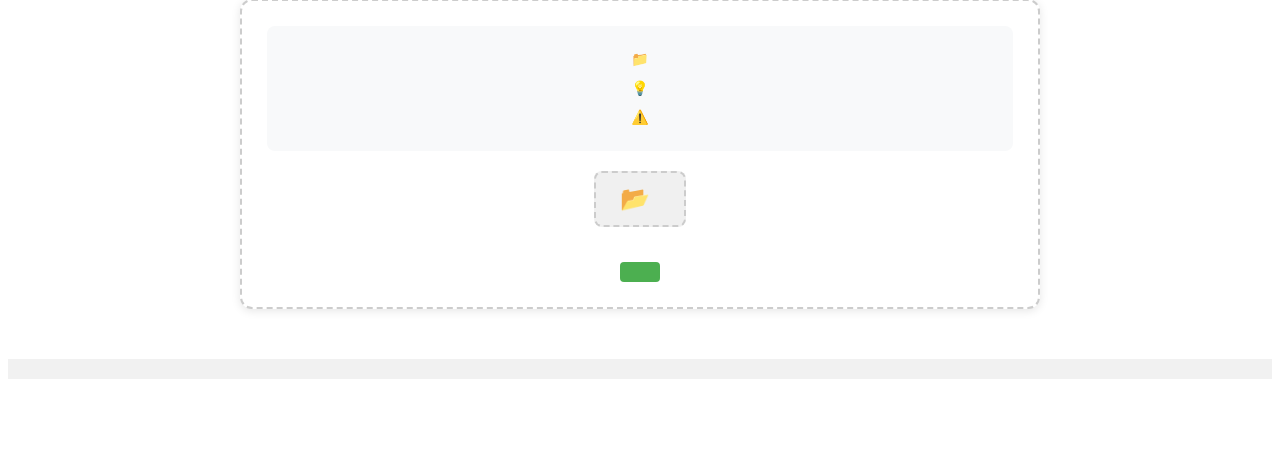
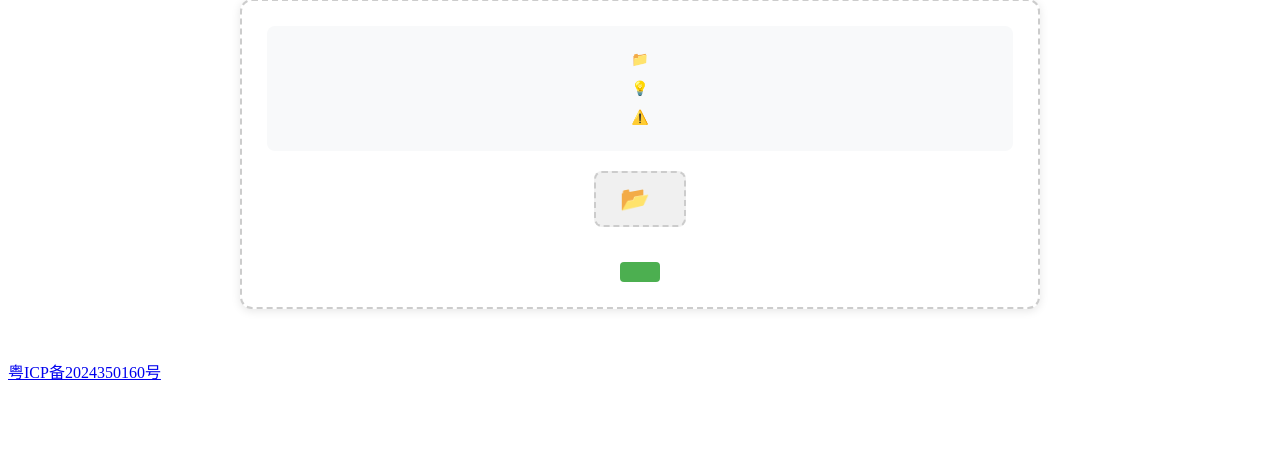
Before and after one commit to JormuangHP/color-analyzer, a Flask app: template templates/index.html in a window 1280 px wide. Shown: the part 108-567 px from the top of the page. Run offline with Flask 3, Linux system fonts and the light colour scheme; the template is opened without the code that fills it: most values are stand-ins (such as "Sample title", 1, 10 or a date in 2020); parts of the project's set-up code (start-up, migrations or seed data) failed here and were passed over.

Commit message:
Update index.html

```diff
--- a/templates/index.html
+++ b/templates/index.html
@@ -43,14 +43,11 @@
         </div>
     </div>
 
-    <footer>
-        <div class="footer-content">
-            <p>{{ get_text('copyright') }}</p>
-        </div>
-        <div class="footer-content">
-            <p><a href="https://beian.miit.gov.cn/" target="_blank">{{ get_text('icp_number') }}</a></p>
-        </div>
-    </footer>
+    <!-- 底部悬挂链接 -->
+    <div class="footer">
+        <a href="https://beian.miit.gov.cn/" target="_blank">粤ICP备2024350160号</a>
+    </div>
+
 
     <script src="{{ url_for('static', filename='js/main.js') }}"></script>
     <script>
```
